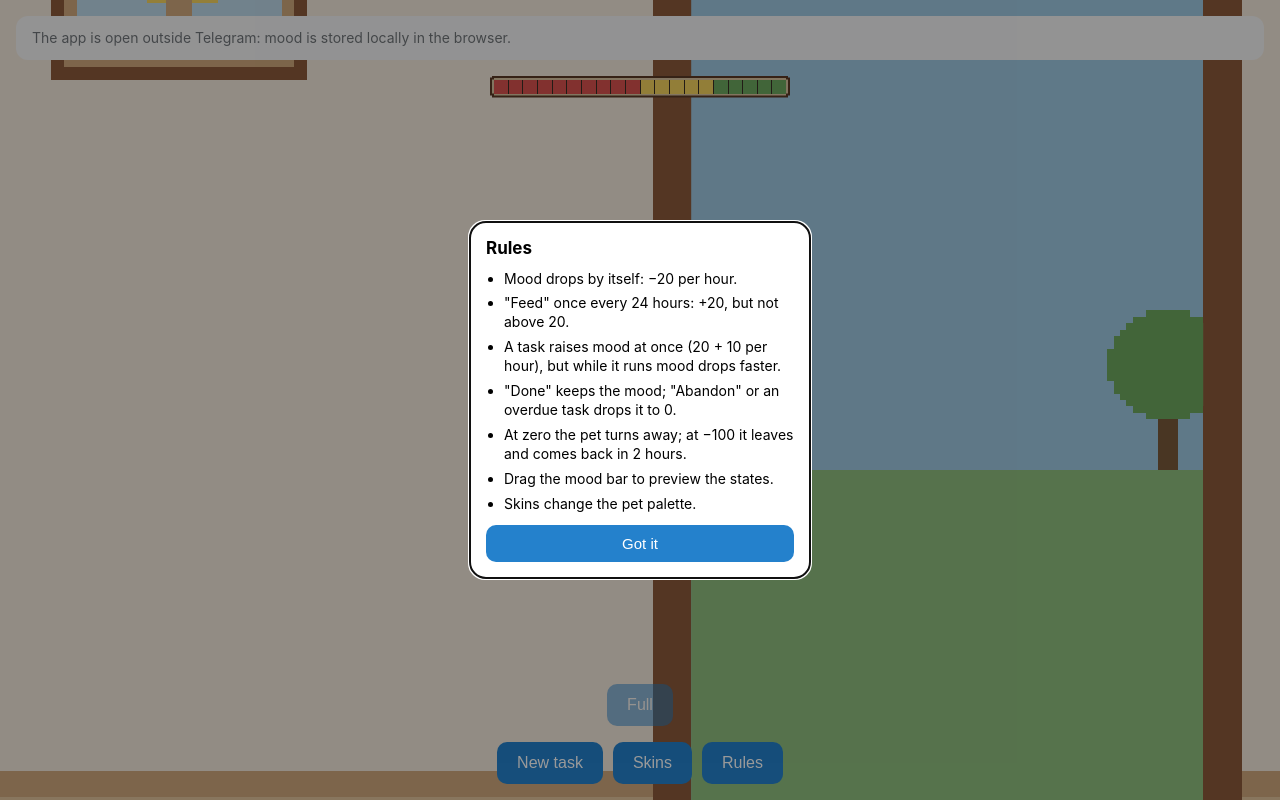
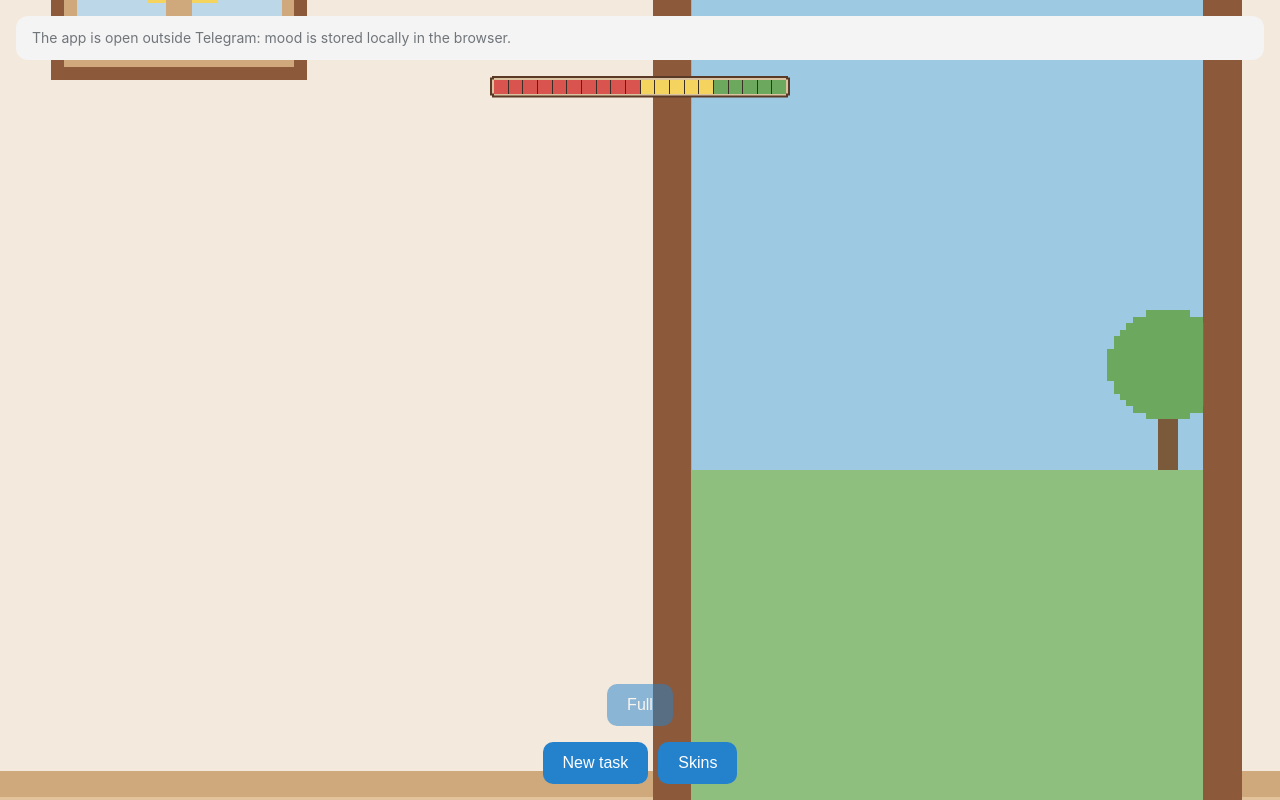
Before and after one commit to olelit/i_promise, a Vue app: page / in a window 1280 px wide. Built offline with nearby package versions, Linux system fonts and the light colour scheme.

Commit message:
Send the rules from the bot and drop the in-app dialog

```diff
--- a/src/App.vue
+++ b/src/App.vue
@@ -37,7 +37,6 @@ import SpeechBubble from './components/SpeechBubble.vue'
 import TaskCreateDialog from './components/TaskCreateDialog.vue'
 import TaskInfoDialog from './components/TaskInfoDialog.vue'
 import SkinDialog from './components/SkinDialog.vue'
-import RulesDialog from './components/RulesDialog.vue'
 import type { SkinId } from './tamagotchi'
 
 const webApp = getWebApp()
@@ -49,7 +48,6 @@ const createOpen = ref(false)
 const infoOpen = ref(false)
 const ready = ref(false)
 const skinOpen = ref(false)
-const rulesOpen = ref(false)
 const hasSecondaryButton =
   inTelegram &&
   webApp !== undefined &&
@@ -159,12 +157,24 @@ function handleSkinButton(): void {
   skinOpen.value = true
 }
 
-function handleRulesClose(): void {
-  rulesOpen.value = false
-  if (!current.value.rulesSeen) {
+async function requestRules(): Promise<void> {
+  if (!inTelegram || webApp === undefined || current.value.rulesSent) {
+    return
+  }
+  try {
+    const response = await fetch('/api/rules', {
+      method: 'POST',
+      headers: { 'Content-Type': 'application/json' },
+      body: JSON.stringify({ initData: webApp.initData }),
+    })
+    if (!response.ok) {
+      return
+    }
     now.value = Date.now()
-    state.value = { ...current.value, rulesSeen: true, lastSeen: now.value }
+    state.value = { ...current.value, rulesSent: true, lastSeen: now.value }
     void saveState(state.value)
+  } catch {
+    // offline or the endpoint is unavailable — retry on the next launch
   }
 }
 
@@ -235,7 +245,7 @@ function handleTaskAbandon(): void {
 }
 
 function handleMainButton(): void {
-  if (createOpen.value || infoOpen.value || skinOpen.value || rulesOpen.value) {
+  if (createOpen.value || infoOpen.value || skinOpen.value) {
     return
   }
   if (task.value === null) {
@@ -264,7 +274,7 @@ watchEffect(() => {
     return
   }
   webApp.MainButton.setText(m(task.value === null ? messages.taskButton : messages.taskButtonActive))
-  if (createOpen.value || infoOpen.value || skinOpen.value || rulesOpen.value) {
+  if (createOpen.value || infoOpen.value || skinOpen.value) {
     webApp.MainButton.hide()
   } else {
     webApp.MainButton.show()
@@ -276,15 +286,6 @@ watch(task, (value) => {
     infoOpen.value = false
   }
 })
-
-watch(
-  [ready, () => current.value.rulesSeen],
-  ([isReady, seen]) => {
-    if (isReady && !seen) {
-      rulesOpen.value = true
-    }
-  },
-)
 
 function handleVisibility(): void {
   now.value = Date.now()
@@ -323,6 +324,7 @@ onMounted(async () => {
   commitTransitions()
   await nextTick()
   ready.value = true
+  void requestRules()
   timer = window.setInterval(tick, TICK_MS)
   document.addEventListener('visibilitychange', handleVisibility)
 })
@@ -370,7 +372,7 @@ onUnmounted(() => {
         @feed="handleFeed"
         @feed-blocked="handleFeedBlocked"
       />
-      <div class="task-actions">
+      <div v-if="!inTelegram || !hasSecondaryButton" class="task-actions">
         <button
           v-if="!inTelegram"
           class="task-button"
@@ -387,14 +389,10 @@ onUnmounted(() => {
         >
           {{ m(messages.skins) }}
         </button>
-        <button class="task-button" type="button" @click="rulesOpen = true">
-          {{ m(messages.rules) }}
-        </button>
       </div>
     </main>
     <RoomScene :away="away" :now="now" front :animate="ready" />
     <SkinDialog v-if="skinOpen" :selected="current.skin" @select="handleSkinSelect" @close="skinOpen = false" />
-    <RulesDialog v-if="rulesOpen" @close="handleRulesClose" />
     <TaskCreateDialog v-if="createOpen" @start="handleTaskStart" @close="createOpen = false" />
     <TaskInfoDialog
       v-if="infoOpen && task !== null"
--- a/src/components/RulesDialog.vue
+++ /dev/null
@@ -1,38 +0,0 @@
-<script setup lang="ts">
-import Modal from './Modal.vue'
-import { m, messages } from '../i18n'
-
-const emit = defineEmits<{ close: [] }>()
-const bullets = m(messages.rulesBullets)
-</script>
-
-<template>
-  <Modal :title="m(messages.rules)" @close="emit('close')">
-    <ul class="rules">
-      <li v-for="(line, index) in bullets" :key="index">{{ line }}</li>
-    </ul>
-    <button class="done" type="button" @click="emit('close')">{{ m(messages.gotIt) }}</button>
-  </Modal>
-</template>
-
-<style scoped>
-.rules {
-  margin: 0;
-  padding-left: 18px;
-  display: flex;
-  flex-direction: column;
-  gap: 6px;
-  font-size: 14px;
-  line-height: 1.35;
-}
-
-.done {
-  padding: 10px 16px;
-  border: none;
-  border-radius: 10px;
-  background: var(--tg-button);
-  color: var(--tg-button-text);
-  font-size: 15px;
-  cursor: pointer;
-}
-</style>
--- a/src/i18n.ts
+++ b/src/i18n.ts
@@ -70,28 +70,6 @@ export const messages = {
     ru: (hours: number, minutes: number) => `${hours} ч ${minutes} мин`,
     en: (hours: number, minutes: number) => `${hours} h ${minutes} min`,
   },
-  rules: { ru: 'Правила', en: 'Rules' },
-  gotIt: { ru: 'Понятно', en: 'Got it' },
-  rulesBullets: {
-    ru: [
-      'Настроение падает само: −20 в час.',
-      '«Покормить» — раз в 24 часа: +20, но не выше 20.',
-      'Задача сразу поднимает настроение (20 + 10 за каждый час), но пока она идёт, настроение падает быстрее.',
-      '«Выполнено» — настроение остаётся; «Отказаться» или просрочка — падает до 0.',
-      'На нуле персонаж отворачивается, при −100 уходит и вернётся через 2 часа.',
-      'Полоску настроения можно перетаскивать, чтобы посмотреть состояния.',
-      'Скины меняют палитру персонажа.',
-    ],
-    en: [
-      'Mood drops by itself: −20 per hour.',
-      '"Feed" once every 24 hours: +20, but not above 20.',
-      'A task raises mood at once (20 + 10 per hour), but while it runs mood drops faster.',
-      '"Done" keeps the mood; "Abandon" or an overdue task drops it to 0.',
-      'At zero the pet turns away; at −100 it leaves and comes back in 2 hours.',
-      'Drag the mood bar to preview the states.',
-      'Skins change the pet palette.',
-    ],
-  },
 }
 
 export const SKIN_NAMES: Record<SkinId, { ru: string; en: string }> = {
--- a/src/storage.ts
+++ b/src/storage.ts
@@ -53,7 +53,7 @@ function normalizeState(state: TamagotchiState): TamagotchiState {
     ...state,
     lastFedAt: state.lastFedAt ?? null,
     skin: isSkinId(state.skin) ? state.skin : 'classic',
-    rulesSeen: state.rulesSeen === true,
+    rulesSent: state.rulesSent === true,
     task:
       task === null
         ? null
--- a/src/tamagotchi.ts
+++ b/src/tamagotchi.ts
@@ -21,7 +21,7 @@ export interface TamagotchiState {
   lastFedAt: number | null
   task: TamagotchiTask | null
   skin: SkinId
-  rulesSeen: boolean
+  rulesSent: boolean
 }
 
 export const MOOD_MAX = 100
@@ -51,7 +51,7 @@ export function createInitialState(now: number): TamagotchiState {
     lastFedAt: null,
     task: null,
     skin: 'classic',
-    rulesSeen: false,
+    rulesSent: false,
   }
 }
 
@@ -71,7 +71,7 @@ export function applyDecay(state: TamagotchiState, now: number): TamagotchiState
       lastFedAt: state.lastFedAt,
       task: null,
       skin: state.skin,
-      rulesSeen: state.rulesSeen,
+      rulesSent: state.rulesSent,
     }
   }
 
@@ -84,7 +84,7 @@ export function applyDecay(state: TamagotchiState, now: number): TamagotchiState
         lastFedAt: state.lastFedAt,
         task: state.task,
         skin: state.skin,
-        rulesSeen: state.rulesSeen,
+        rulesSent: state.rulesSent,
       }
     }
     return state
@@ -101,7 +101,7 @@ export function applyDecay(state: TamagotchiState, now: number): TamagotchiState
       lastFedAt: state.lastFedAt,
       task: state.task,
       skin: state.skin,
-      rulesSeen: state.rulesSeen,
+      rulesSent: state.rulesSent,
     }
   }
 
@@ -112,7 +112,7 @@ export function applyDecay(state: TamagotchiState, now: number): TamagotchiState
     lastFedAt: state.lastFedAt,
     task: state.task,
     skin: state.skin,
-    rulesSeen: state.rulesSeen,
+    rulesSent: state.rulesSent,
   }
 }
 
@@ -151,7 +151,7 @@ export function feed(state: TamagotchiState, now: number): TamagotchiState {
     lastFedAt: now,
     task: state.task,
     skin: state.skin,
-    rulesSeen: state.rulesSeen,
+    rulesSent: state.rulesSent,
   }
 }
 
@@ -175,7 +175,7 @@ export function startTask(
       extensions: 0,
     },
     skin: state.skin,
-    rulesSeen: state.rulesSeen,
+    rulesSent: state.rulesSent,
   }
 }
 
```
Also changed, not shown: 3 other files (tests, documents, lock files or other folders).
